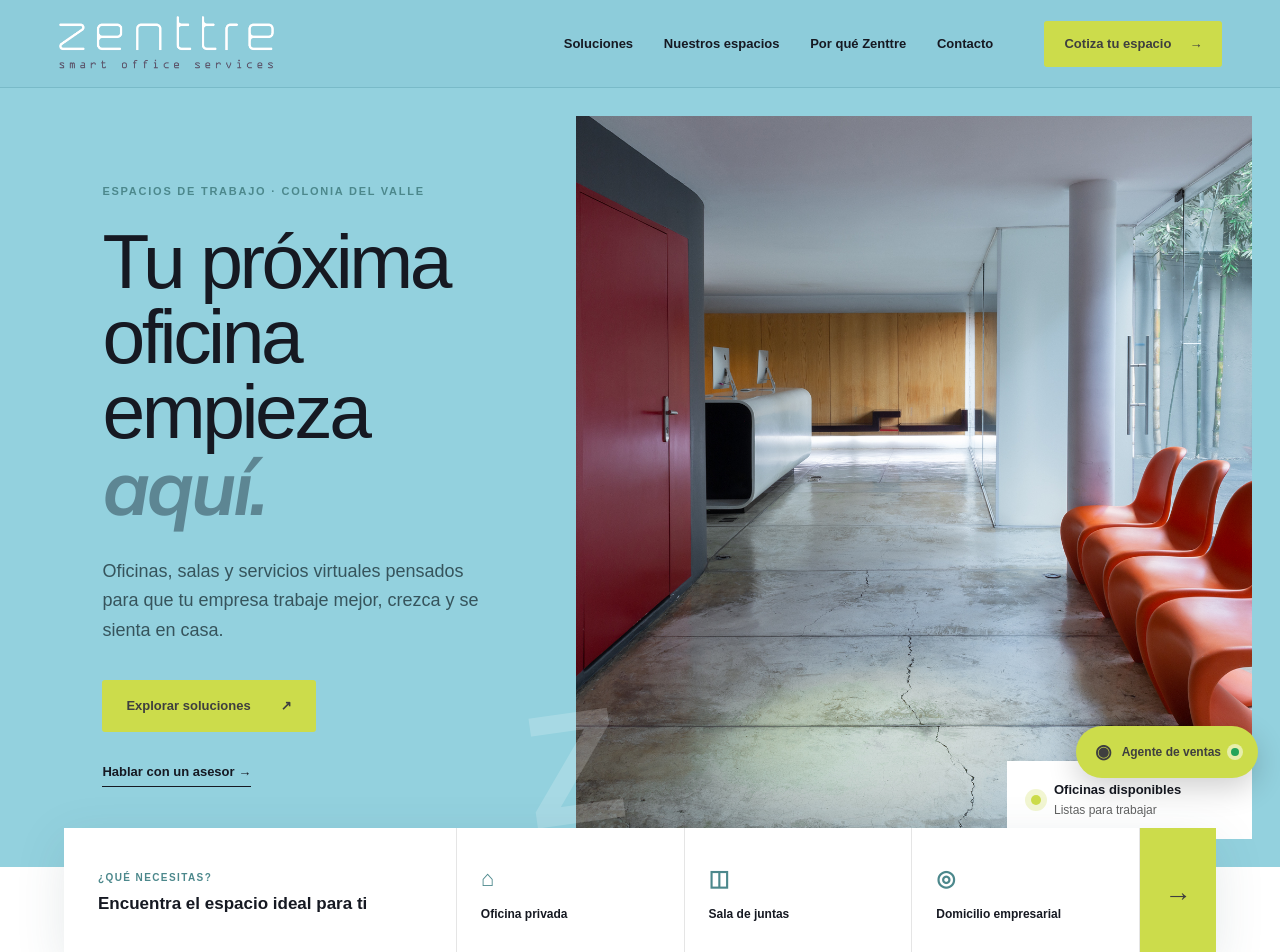
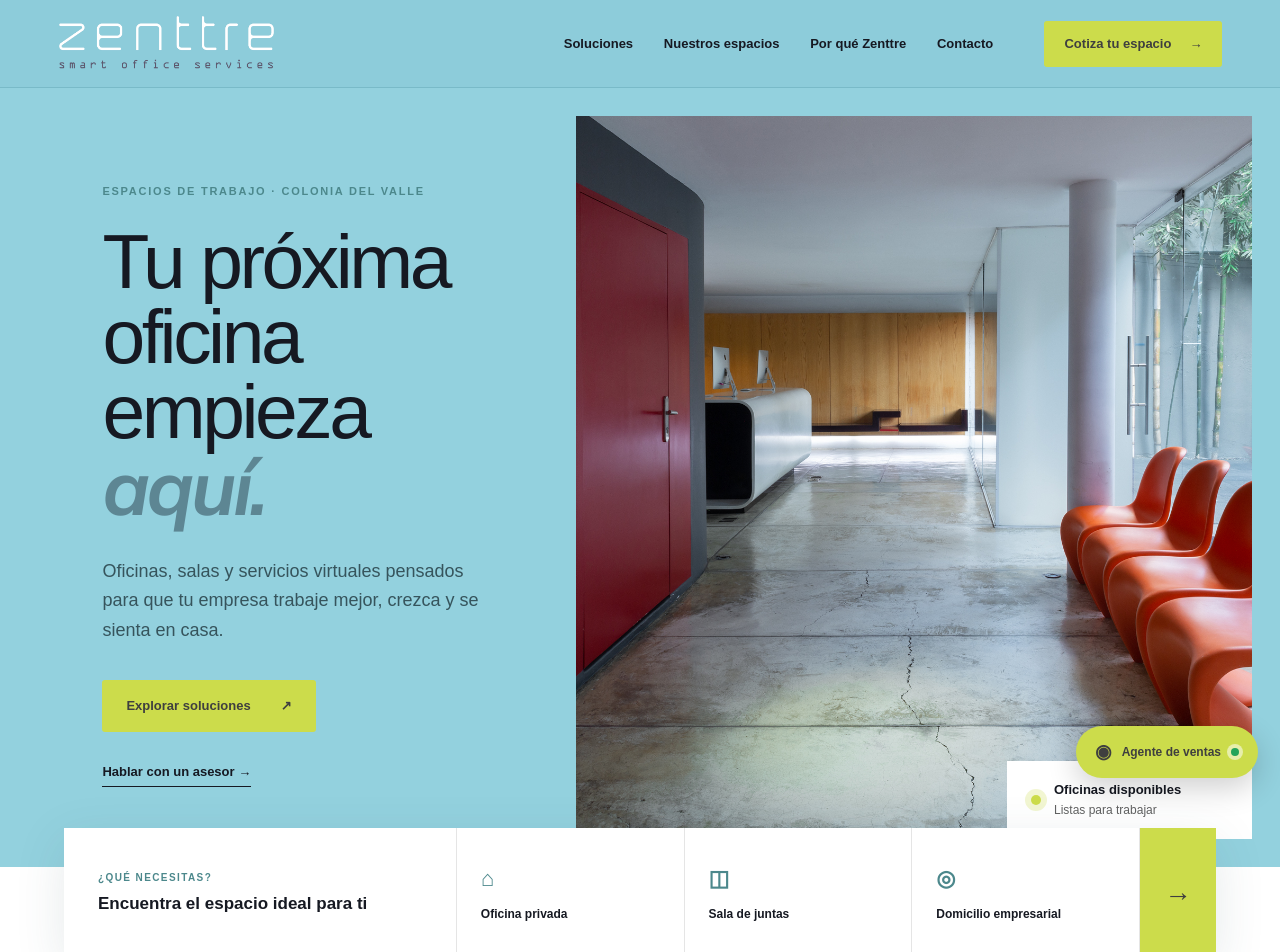
Before and after one commit to Eliszen-28/zenttre, a Next.js app: page / in a window 1280 px wide. Shown: the top 952 px of the page. Built offline with nearby package versions, Linux system fonts and the light colour scheme.

Commit message:
Remove decorative hero letter

```diff
--- a/app/globals.css
+++ b/app/globals.css
@@ -63,9 +63,6 @@ h1 em, h2 em { color: var(--heading); font-family: "Mulish", Arial, sans-serif;
 .hero-note p { margin: 0; font-size: 12px; line-height: 1.6; }
 .hero-note strong { color: var(--ink); font-size: 13px; }
 .pulse { width: 10px; height: 10px; background: var(--lime); border-radius: 50%; box-shadow: 0 0 0 6px #ccdc4b40; }
-.hero-stamp {
-  position: absolute; left: 41%; bottom: 19px; color: #ffffff30; font-size: 160px; font-weight: 900; line-height: 1; transform: rotate(-8deg);
-}
 
 .finder {
   width: min(1160px, 90vw); margin: -39px auto 0; min-height: 128px; background: var(--white); position: relative; z-index: 4;
@@ -284,7 +281,6 @@ footer { background: var(--sky); border-top: 1px solid #70b4c1; padding: 75px 8v
   .hero { grid-template-columns: 1fr; }
   .hero-copy { padding: 70px 7vw 55px; }
   .hero-image { margin: 0 20px 20px; min-height: 480px; }
-  .hero-stamp { display: none; }
   .finder { margin-top: 20px; grid-template-columns: 1fr; }
   .finder > div:first-child { border-right: 0; border-bottom: 1px solid var(--line); }
   .finder-go { min-height: 65px; }
--- a/app/page.tsx
+++ b/app/page.tsx
@@ -108,7 +108,6 @@ export default function Home() {
             <p><strong>Oficinas disponibles</strong><br />Listas para trabajar</p>
           </div>
         </div>
-        <div className="hero-stamp" aria-hidden="true">Z</div>
       </section>
 
       <section className="finder" aria-label="Encuentra tu solución">
```
